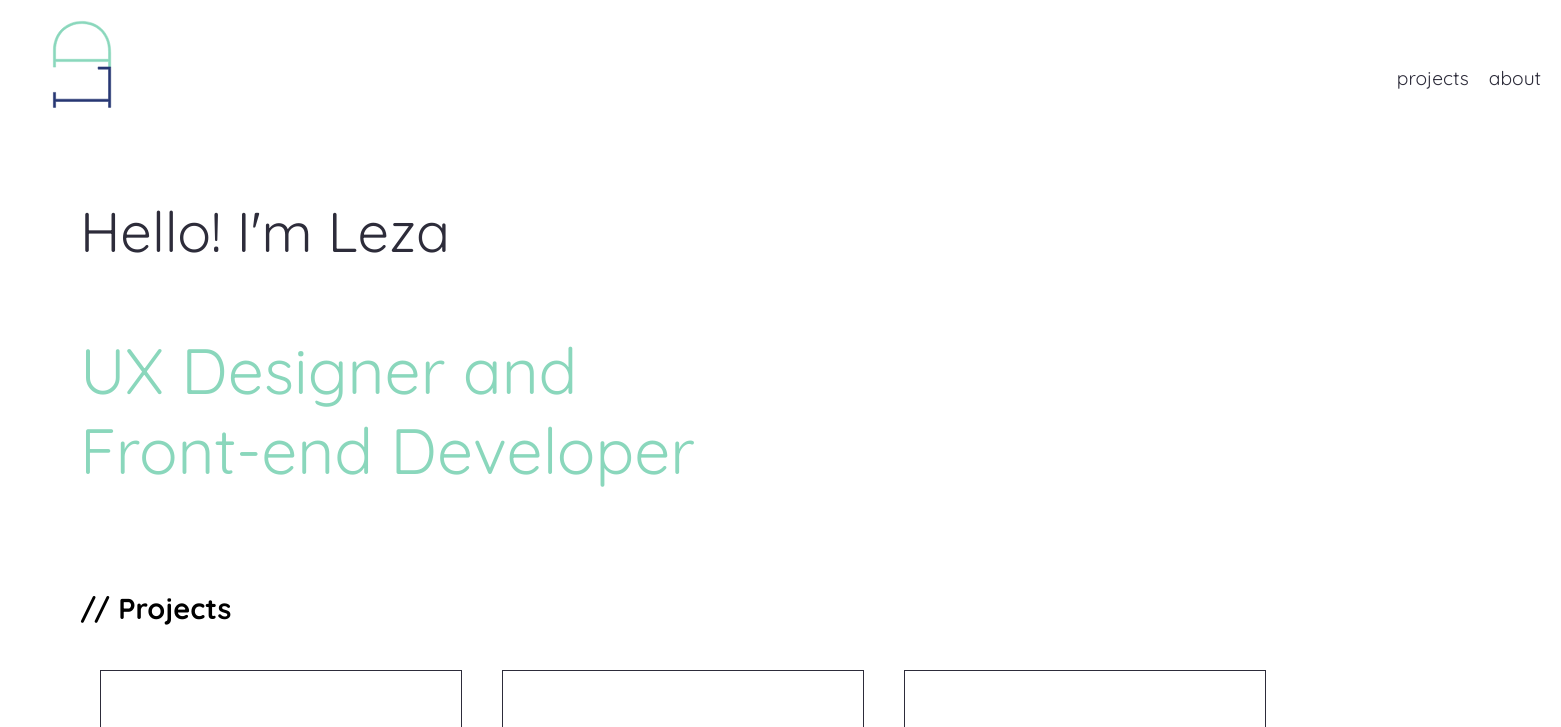
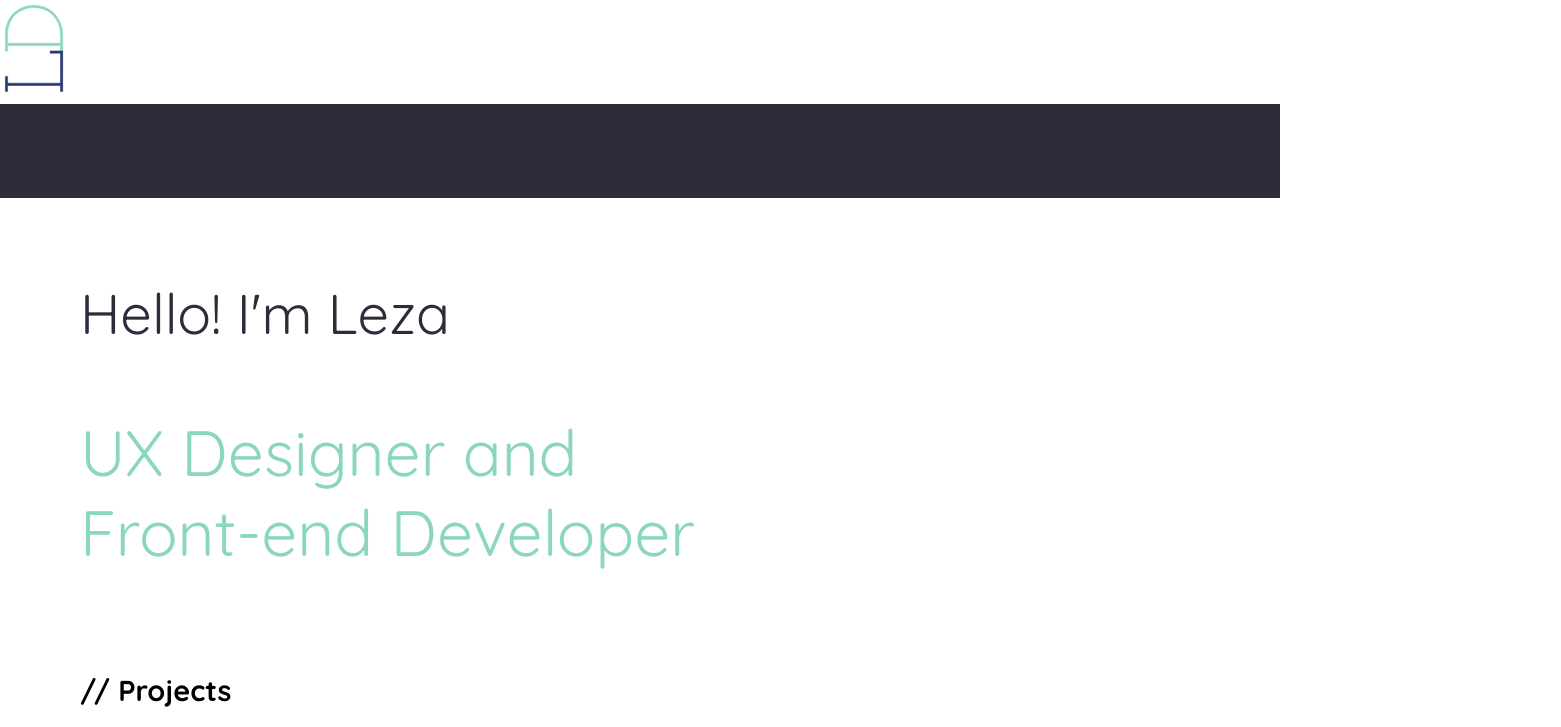
Before and after one commit to lezadeyzel/lezadeyzel.github.io, a browser extension: page index.html in a window 1280 px wide. Shown: the top 727 px of the page, 1561 px wide, since content can reach past the window. Drawn offline with Linux system fonts and the light colour scheme.

Commit message:
Update index.html

```diff
--- a/index.html
+++ b/index.html
@@ -16,11 +16,8 @@
 <body>
     <heading>
 
-
-
-            <div class="topnav">
                 <img src="images/logoLD.svg" alt="Leza Deyzel logo" height="100px">
-                <ul>
+                <ul class="footer">
                     <li><a href="#projects">projects</a></li>
                     <li><a href="#about">about</a></li>
                 </ul>
```
